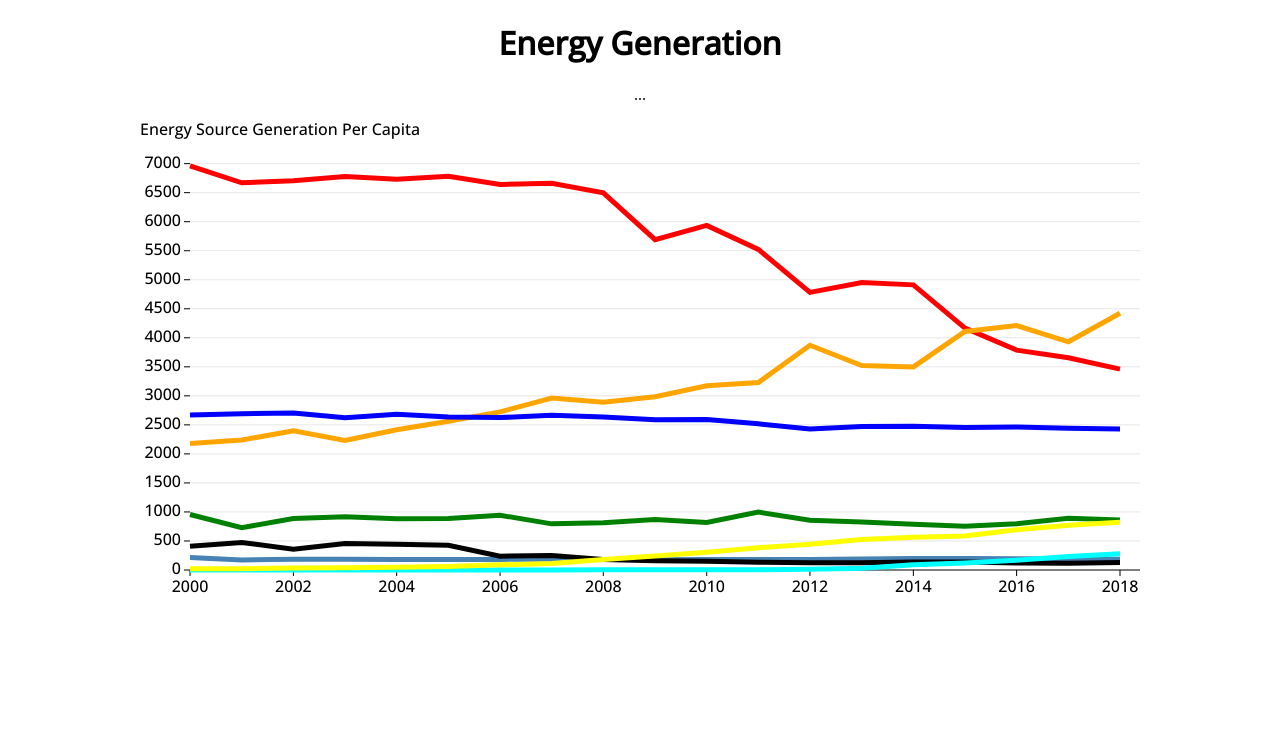
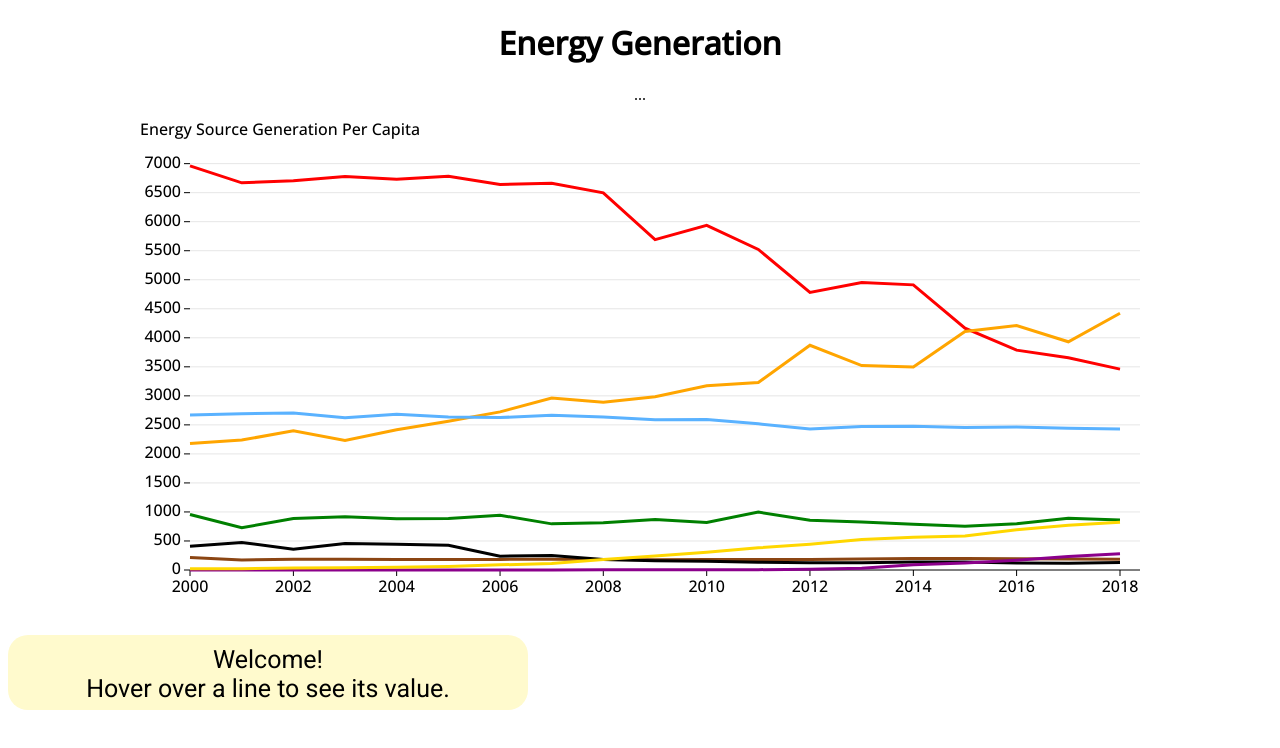
Before and after one commit to katemae/dsc106-proj3, a SvelteKit app: page / in a window 1280 px wide. Shown: the top 748 px of the page. Built offline with nearby package versions, Linux system fonts and the light colour scheme.

Commit message:
added vertical line, changed some colors

```diff
--- a/src/components/LineChart.svelte
+++ b/src/components/LineChart.svelte
@@ -74,7 +74,11 @@
 
     const markGenerator = d3.symbol()
         .type(d3.symbolCircle)
-        .size(500);
+        .size(250);
+
+    const hover_line = d3.line()
+        .x(d => d.cx)
+        .y(d => d.cy);
 
     // Allows lines to be drawn in an "each" loop.
     let lines = [
@@ -108,7 +112,7 @@
 
     const lineColor = d3.scaleLinear()
         .domain([0, 1, 2, 3, 4, 5, 6, 7])
-        .range(["steelblue", "red", "orange", "green", "blue", "black", "cyan", "yellow"]);
+        .range(["saddlebrown", "red", "orange", "green", "#5AB2FF", "black", "darkmagenta", "gold"]);
 
     // Variables for handling hovered lines
     let hovered = -1;
@@ -128,8 +132,16 @@
         for (let i = 0; i < data.length; i++) {
             data_markers[i] = `${xScale(data[i]["year"])},${yScale(data[i][line_name])}`
             energy_data[i] = `${data[i][line_name]}`
-            year_data[i] = `${data[i]["year"]}`
+            year_data[i] = data[i]["year"]
         }
+    }
+
+    // Create vertical line based on hover location.
+    const vertical_line_coords = [];
+    function fill_vertical_coords(mark_hovered) {
+        vertical_line_coords[0] = {"cx": xScale(year_data[mark_hovered]), "cy": yScale.range()[0]};
+        vertical_line_coords[1] = {"cx": xScale(year_data[mark_hovered]), "cy": yScale.range()[1]};
+        console.log(year_data);
     }
 </script>
 
@@ -215,7 +227,7 @@
         <path
             fill="none"
             stroke={lineColor(lineIndexer(line_gen))}
-            stroke-width="5"
+            stroke-width="3"
             d={line_gen(data)}
             on:mouseover={(event) => {
                 hovered = lineIndexer(line_gen);
@@ -226,18 +238,22 @@
             }}
         />
         {#if hovered !== -1}
+            <!-- Thicken line hovered -->
             <path
             fill="none"
             stroke={lineColor(hovered)}
-            stroke-width="10"
+            stroke-width="8"
             d={lines[hovered](data)}
-            on:mouseover={(event) => {
-                hovered = lineIndexer(line_gen);
-                recorded_mouse_position = {
-                        x: event.pageX,
-                        y: event.pageY
-                    }
-            }}
+            />
+
+            <!-- Draw vertical hover line -->
+            {fill_vertical_coords(mark_hovered)}
+            <path
+                class="hover-line"
+                fill="none"
+                stroke="black"
+                stroke-width="1.5"
+                d={hover_line(vertical_line_coords)}
             />
 
             <!-- Draw Markers for line hovered -->
@@ -266,12 +282,16 @@
     {/each}
 </svg>
     <div
-            class={hovered === -1 ? "tooltip-hidden": "tooltip-visible"}
-            style="left: 50px; top: 500px"
+            class="tooltip-visible"
         >
+            {#if hovered == -1}
+                Welcome!
+                <br>
+                Hover over a line to see its value.
+            {/if}
             {#if hovered !== -1}
                 Energy Source: {line_dict[hovered]}
-                <!-- Year: {year_data[mark_hovered]} -->
+                <br>
                 Energy Generation: {energy_data[mark_hovered]} kWh.
             {/if}
     </div>
@@ -287,22 +307,25 @@
 	}
 
 	/* dynamic classes for the tooltip */
-	.tooltip-hidden {
+	/* .tooltip-hidden {
 		visibility: hidden;
 		font-family: "Roboto";
 		width: 200px;
 		position: absolute;
-	}
+	} */
 
 	.tooltip-visible {
+        margin-top: 10px;
+        margin-right: 50%;
 		font: 25px sans-serif;
 		font-family: "Roboto";
 		visibility: visible;
-		background-color: #f0dba8;
-		border-radius: 10px;
-		width: 200px;
+		background-color: #FFFACD;
+		border-radius: 20px;
+        height: 55px;
+		width: 500px;
 		color: black;
-		position: absolute;
+		position: static;
 		padding: 10px;
 	}
 </style>
```
